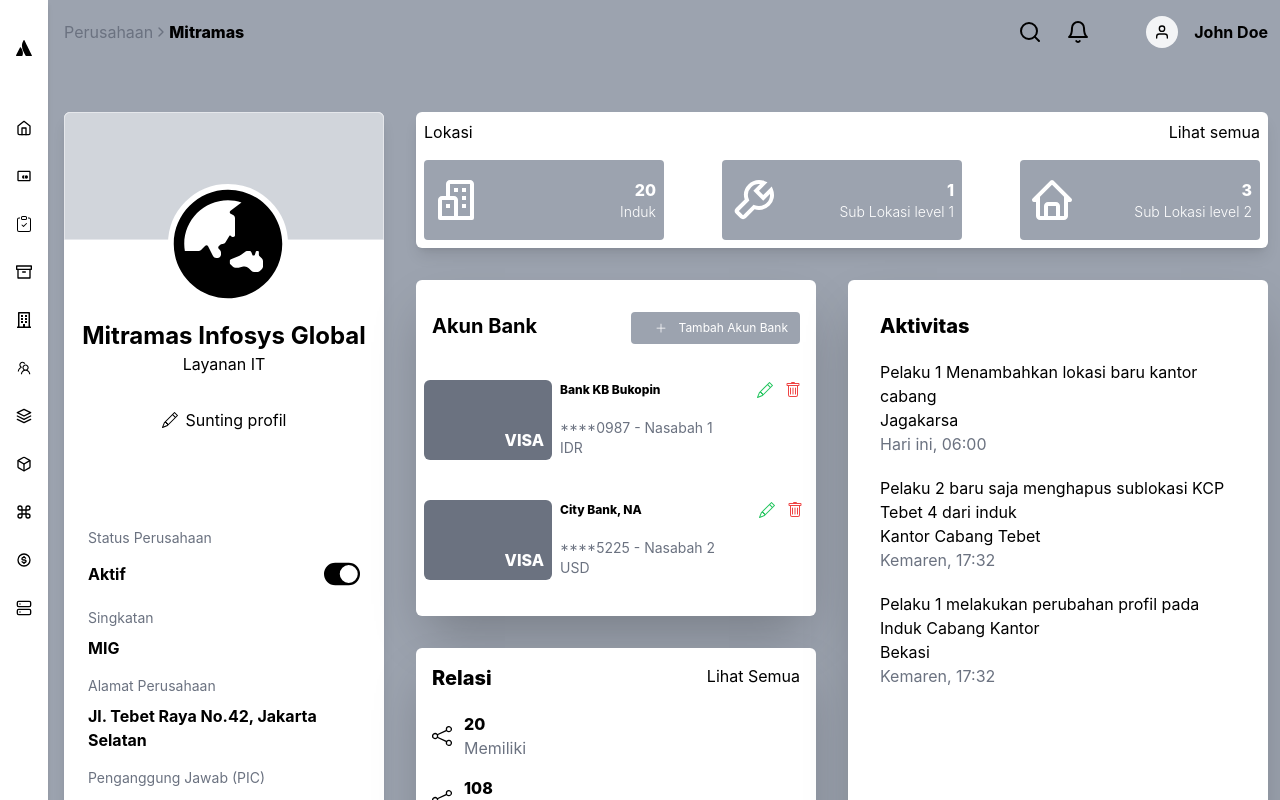
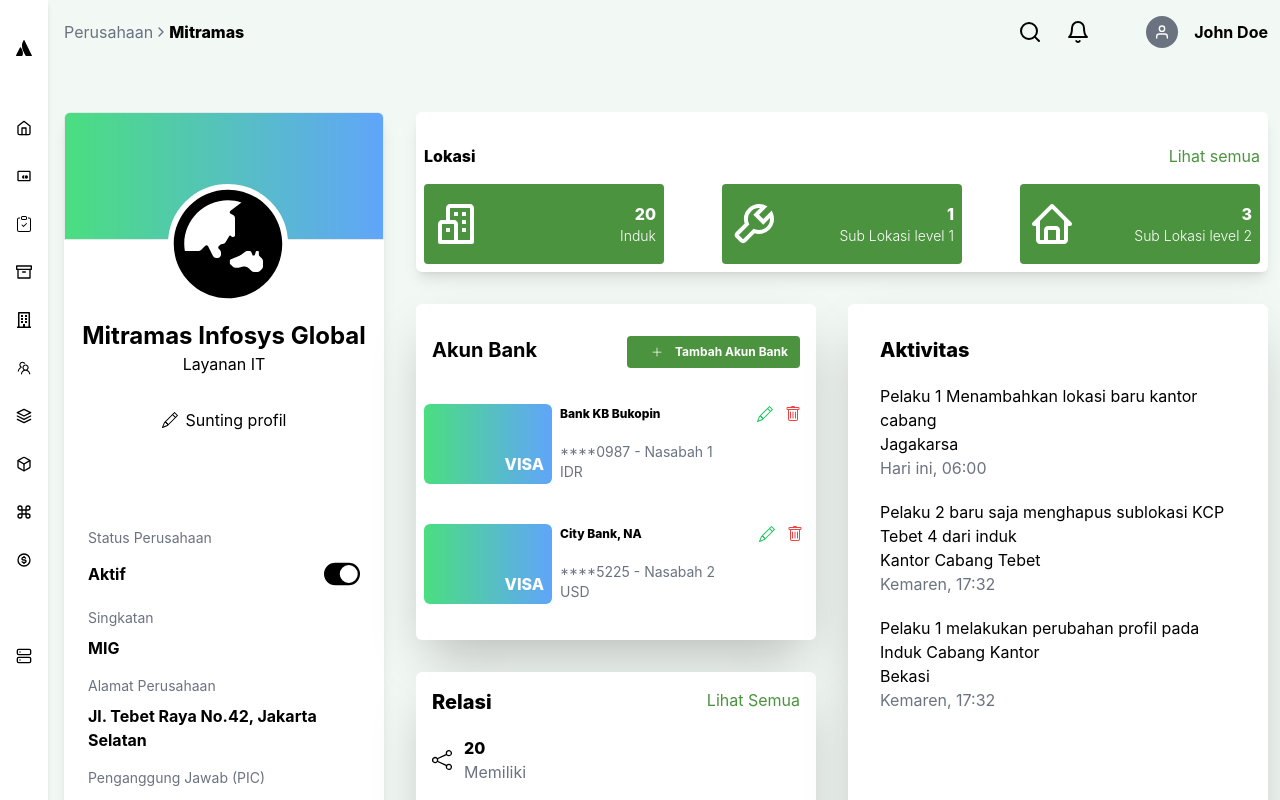
Before and after one commit to torik135/dashboardui-react, a React (Create React App) app: page / in a window 1280 px wide. Shown: the top 800 px of the page. Built offline with nearby package versions, Linux system fonts and the light colour scheme.

Commit message:
coloring

```diff
--- a/src/App.jsx
+++ b/src/App.jsx
@@ -3,7 +3,7 @@ import { Mainlayout } from './layouts/Mainlayout';
 
 function App() {
   return (
-    <div className='App bg-gray-400'>
+    <div className='App bg-lightGreen'>
       <Mainlayout />
     </div>
   );
--- a/src/components/AkunBank/index.jsx
+++ b/src/components/AkunBank/index.jsx
@@ -7,14 +7,17 @@ import {
 import akunBankData from '../../data/akunBankData';
 
 const cardStyle =
-  'bg-gray-500 h-[5rem] w-[8rem] rounded-md text-white font-extrabold m-2 content-end';
+  'bg-gradient-to-r from-green-400 to-blue-400 h-[5rem] w-[8rem] rounded-md text-white font-extrabold m-2 content-end';
 
 const ButtonComp = (props) => {
   const { text, onClick } = props;
   return (
-    <div className='flex items-center p-2 px-3 bg-gray-400 rounded text-white text-xs hover:scale-90 hover:cursor-pointer' onClick={onClick}>
+    <div
+      className='flex items-center p-2 px-3 bg-darkGreen rounded text-white text-xs hover:scale-90 hover:cursor-pointer'
+      onClick={onClick}
+    >
       <PlusIcon className='mx-3' />
-      <p>{text}</p>
+      <p className='font-bold'>{text}</p>
     </div>
   );
 };
--- a/src/components/Lokasi/index.jsx
+++ b/src/components/Lokasi/index.jsx
@@ -5,7 +5,7 @@ import {
 } from 'react-icons/bi';
 
 const divContStyle =
-  'flex bg-gray-400 p-2 rounded w-[15rem] h-[5rem] justify-between items-center';
+  'flex bg-darkGreen p-2 rounded w-[15rem] h-[5rem] justify-between items-center';
 const div2ContStyle = 'flex flex-col justify-end';
 const pQuantityStyle = 'font-extrabold text-right';
 const pTextStyle = 'text-sm font-light';
@@ -14,10 +14,10 @@ const iconStyle = 'text-5xl';
 const Lokasi = (props) => {
   const { indukLen, Sublvl1Len, Sublvl2Len } = props;
   return (
-    <div className='shadow-lg p-2 rounded-md bg-white'>
+    <div className='shadow-lg p-2 pt-[2rem] rounded-md bg-white'>
       <div className='flex justify-between pb-[1rem]'>
-        <p>Lokasi</p>
-        <a href='#lihatsemua' className='hover:scale-90 hover:cursor-pointer'>
+        <p className='font-extrabold'>Lokasi</p>
+        <a href='#lihatsemua' className='hover:scale-90 hover:cursor-pointer text-darkGreen'>
           Lihat semua
         </a>
       </div>
--- a/src/components/Nav/index.jsx
+++ b/src/components/Nav/index.jsx
@@ -1,9 +1,12 @@
+import { FiServer as ServerIcon } from 'react-icons/fi';
+
 const Nav = (props) => {
   const { logo, children } = props;
   return (
-    <div  className='px-[1rem] p-[1rem] pt-[2.5rem] shadow-md bg-white'>
+    <div className='px-[1rem] p-[1rem] pt-[2.5rem] shadow-md bg-white'>
       <div className='mb-[3rem]'>{logo}</div>
       {children}
+      <ServerIcon className='mt-[4rem]'/>
     </div>
   );
 };
--- a/src/components/Profile/index.jsx
+++ b/src/components/Profile/index.jsx
@@ -14,7 +14,7 @@ const Profile = (props) => {
   return (
     <div className='flex flex-col min-h-[65rem] min-w-[20rem] mb-[4rem] rounded-md shadow-lg bg-white'>
       {/* img */}
-      <div className='border h-[8rem] min-w-[20rem] rounded-t-md bg-gray-300'></div>
+      <div className='border h-[8rem] min-w-[20rem] rounded-t-md bg-gradient-to-r from-green-400 to-blue-400'></div>
       <div className='h-[3rem] px-[.5rem] pb-[1rem]'>
         {/* logo */}
         <div className='relative'>
--- a/src/components/ProfilePic/index.jsx
+++ b/src/components/ProfilePic/index.jsx
@@ -2,7 +2,7 @@ const ProfilePic = (props) => {
   const { img, profileName } = props;
   return (
     <div className='flex items-center'>
-      <div className='h-[2rem] w-[2rem] rounded-full bg-gray-100 border-gray flex items-center justify-center'>{img}</div>
+      <div className='h-[2rem] w-[2rem] rounded-full bg-gray-500 border-gray flex items-center justify-center text-white'>{img}</div>
 
       <p className='ml-[1rem] font-bold'>{profileName}</p>
     </div>
--- a/src/components/Relasi/index.jsx
+++ b/src/components/Relasi/index.jsx
@@ -22,7 +22,7 @@ const Relasi = () => {
         <p className='font-extrabold text-xl'>Relasi</p>
         <a
           href='#lihatsemuarelasi'
-          className='text-md hover:scale-90 hover:cursor-pointer'
+          className='text-md hover:scale-90 hover:cursor-pointer text-darkGreen'
         >
           Lihat Semua
         </a>
--- a/src/data/navData.js
+++ b/src/data/navData.js
@@ -11,7 +11,6 @@ import {
   FiCommand as CommandIcon,
   FiBox as BoxIcon,
   FiArchive as ArchiveIcon,
-  FiServer as ServerIcon,
 } from 'react-icons/fi';
 
 const navData = [
@@ -65,11 +64,6 @@ const navData = [
     icon: <MoneyIcon />,
     text: 'Money',
   },
-  {
-    link: '#server',
-    icon: <ServerIcon />,
-    text: 'Server',
-  },
 ];
 
 export default navData;
--- a/tailwind.config.js
+++ b/tailwind.config.js
@@ -4,7 +4,8 @@ module.exports = {
   theme: {
     extend: {
       colors: {
-        primary: '#fff',
+        lightGreen: '#F2F8F3',
+        darkGreen: '#4B933F',
       }
     },
   },
```
